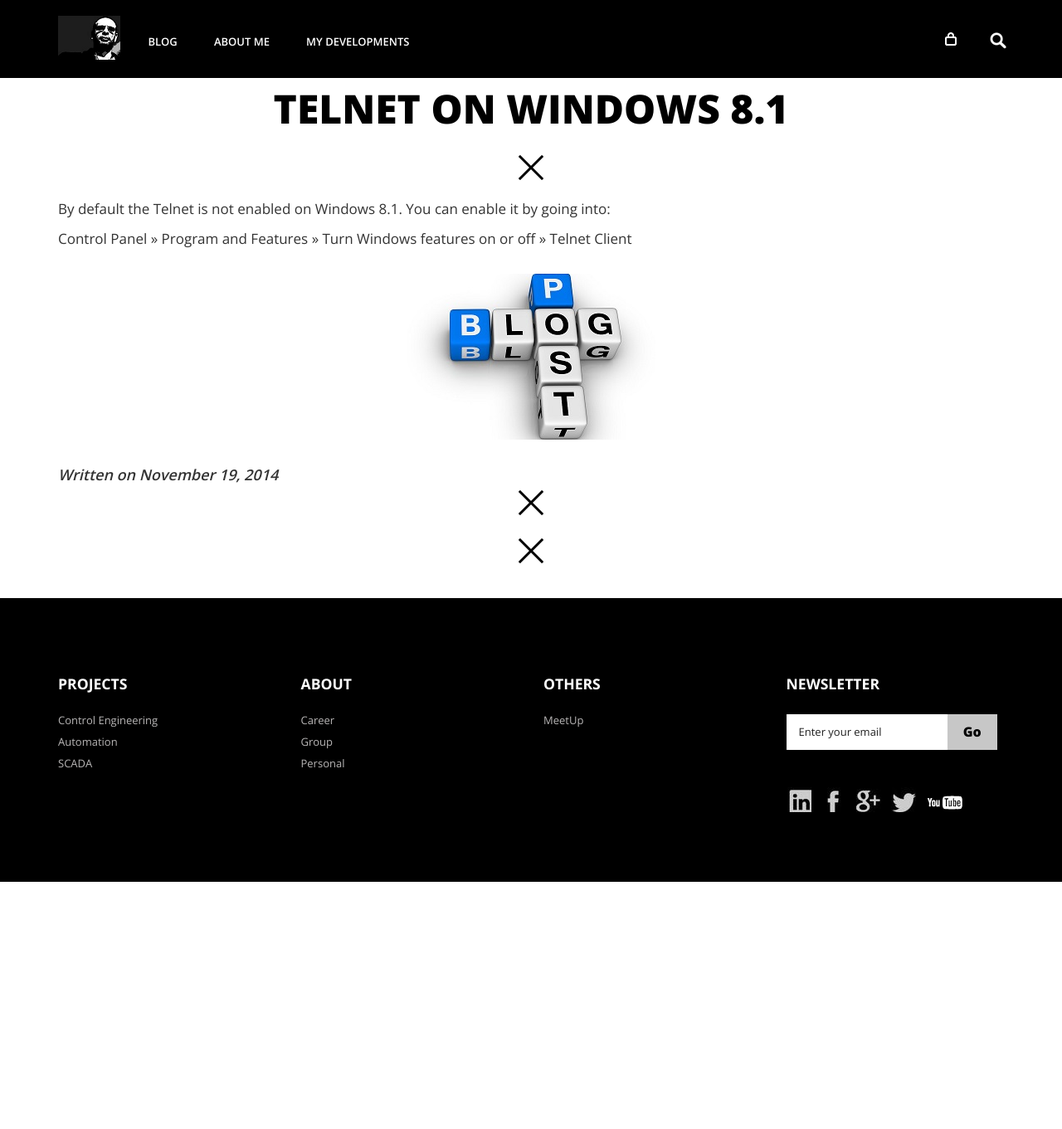
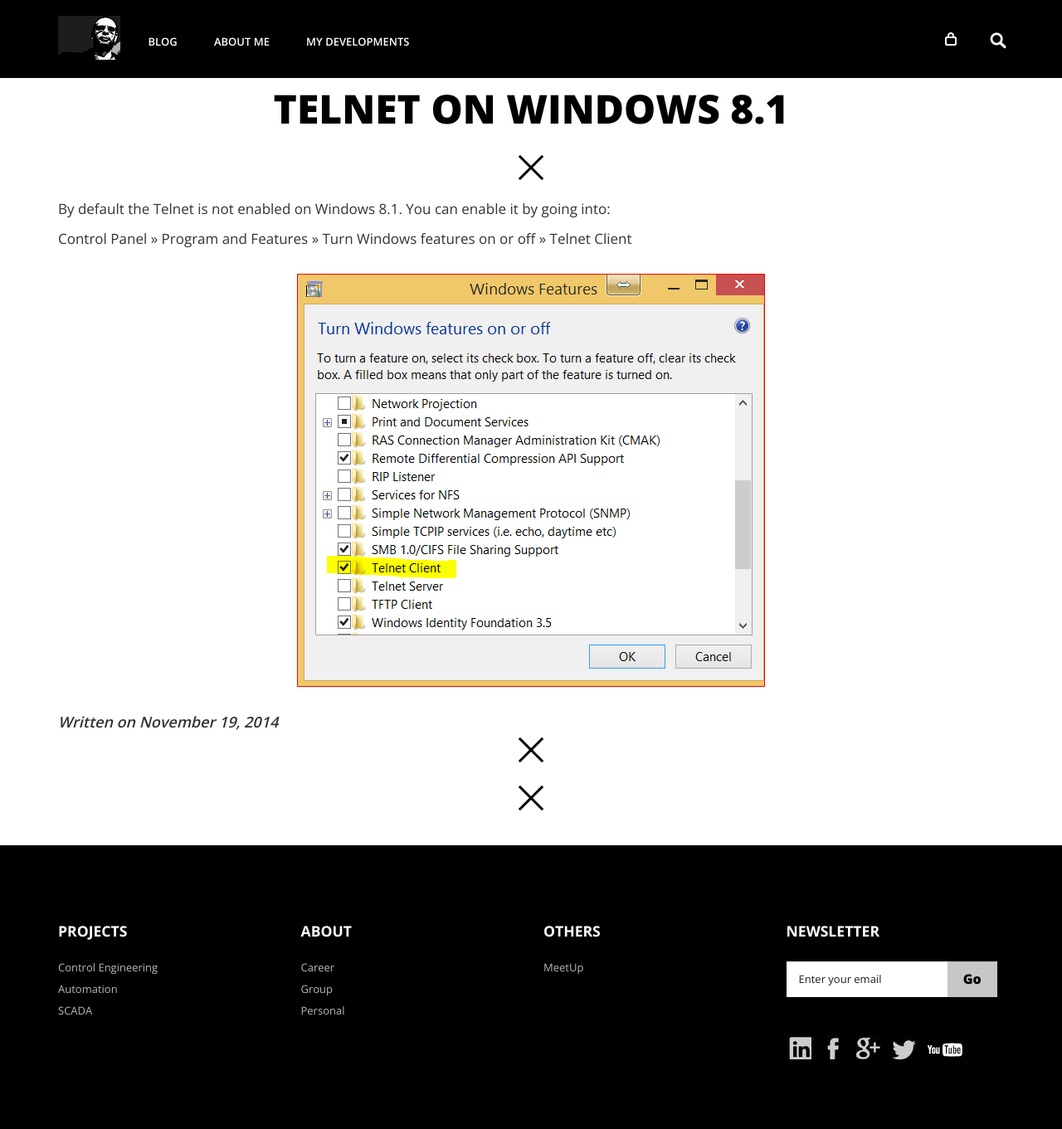
Before and after one commit to RogerioDosSantos/MainPage, a Jekyll site: the page built from _posts/2014-11-19-Telnet_on_Windows_8_1.md, in a window 1280 px wide. Shown: the whole page at 83% size. Built offline with Jekyll 4.4.1, drawn with Linux system fonts in a browser that asks for light colours; comment, search, counter and statistics services are not loaded; before the commit the page ends 1063 px from its top, so only the background shows below that.

Commit message:
Corrected broken link

```diff
--- a/_includes/image.html
+++ b/_includes/image.html
@@ -1,3 +1,3 @@
 <div>
-    <img src="{{ site.url }}{{ site.baseurl }}resources/post/{{ include.path }}" class="blg_post_image" alt="" onerror="this.onerror = null; this.src = '{{ site.url }}{{ site.baseurl }}/resources/post/Categories/post_blog.jpg';" />
+    <img src="{{ site.url }}{{ site.baseurl }}/resources/post/{{ include.path }}" class="blg_post_image" alt="" onerror="this.onerror = null; this.src = '{{ site.url }}{{ site.baseurl }}/resources/post/Categories/post_blog.jpg';" />
 </div>
--- a/_includes/pdf.html
+++ b/_includes/pdf.html
@@ -1,3 +1,3 @@
 <div>
-    <object data="{{ site.url }}{{ site.baseurl }}resources/post/{{ include.path }}#" type="application/pdf" class="blg_pdf"></object>
+    <object data="{{ site.url }}{{ site.baseurl }}/resources/post/{{ include.path }}#" type="application/pdf" class="blg_pdf"></object>
 </div>
--- a/_includes/power_point.html
+++ b/_includes/power_point.html
@@ -1,3 +1,3 @@
 <div>
-    <iframe src="http://docs.google.com/gview?url={{ site.url }}{{ site.baseurl }}resources/post/{{ include.path }}&embedded=true" style="width:600px; height:500px;" frameborder="0"></iframe>
+    <iframe src="http://docs.google.com/gview?url={{ site.url }}{{ site.baseurl }}/resources/post/{{ include.path }}&embedded=true" style="width:600px; height:500px;" frameborder="0"></iframe>
 </div>
```
